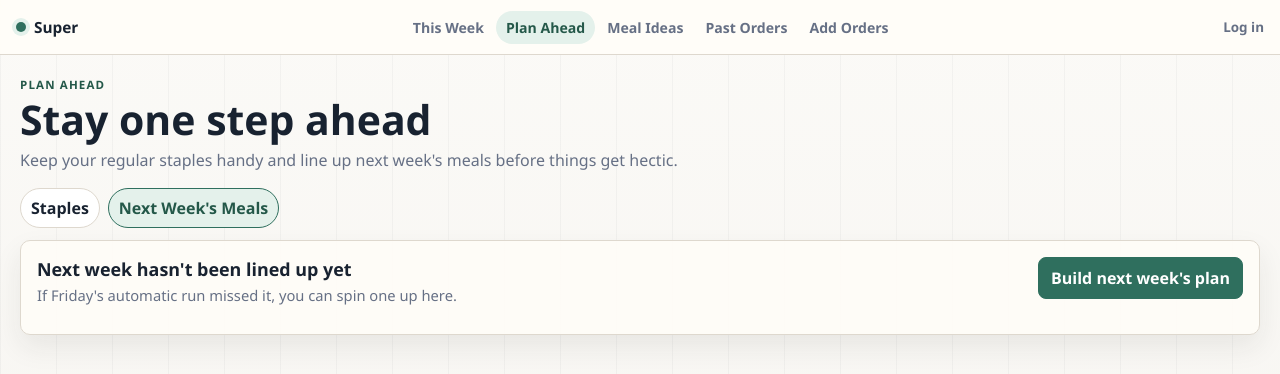
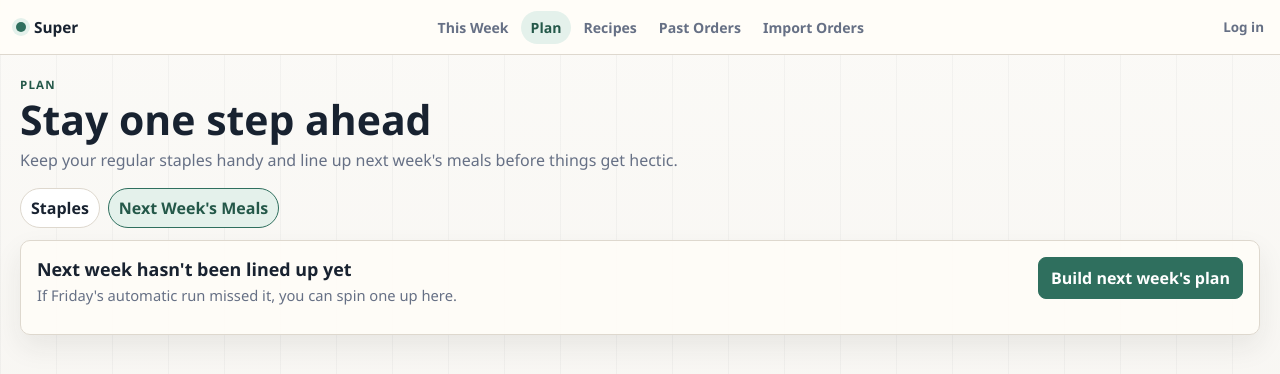
Before and after one commit to admo26/super, a Next.js app: page /cadence in a window 1280 px wide. Shown: the top 374 px of the page. Built offline with nearby package versions, Linux system fonts and the light colour scheme; no server answers; the database is empty.

Commit message:
Restore shorter page labels

```diff
--- a/app/cadence/page.tsx
+++ b/app/cadence/page.tsx
@@ -51,7 +51,7 @@ export default async function CadencePage({ searchParams }: CadencePageProps) {
       {error ? <section className="notice-banner notice-banner--error">{error}</section> : null}
       <section className="page-header">
         <div>
-          <p className="page-kicker">Plan Ahead</p>
+          <p className="page-kicker">Plan</p>
           <h1>Stay one step ahead</h1>
           <p className="page-summary">
             Keep your regular staples handy and line up next week&apos;s meals before things get hectic.
--- a/app/import/page.tsx
+++ b/app/import/page.tsx
@@ -127,7 +127,7 @@ export default function ImportPage() {
     <main className="page-shell">
       <section className="page-header">
         <div>
-          <p className="page-kicker">Add Orders</p>
+          <p className="page-kicker">Import Orders</p>
           <h1>Bring in a past shop</h1>
           <p className="page-summary">
             Turn a supermarket PDF or screenshot into order history for easier planning later on.
--- a/app/layout.tsx
+++ b/app/layout.tsx
@@ -41,10 +41,10 @@ export default async function RootLayout({ children }: Readonly<{ children: Reac
                     This Week
                   </Link>
                   <Link className="site-link" href="/cadence">
-                    Plan Ahead
+                    Plan
                   </Link>
                   <Link className="site-link" href="/recipes">
-                    Meal Ideas
+                    Recipes
                   </Link>
                 </nav>
               }
--- a/app/nav-links.tsx
+++ b/app/nav-links.tsx
@@ -11,10 +11,10 @@ type NavLinksProps = {
 };
 
 const links = [
-  { href: "/cadence", label: "Plan Ahead" },
-  { href: "/recipes", label: "Meal Ideas" },
+  { href: "/cadence", label: "Plan" },
+  { href: "/recipes", label: "Recipes" },
   { href: "/history", label: "Past Orders" },
-  { href: "/import", label: "Add Orders" }
+  { href: "/import", label: "Import Orders" }
 ];
 
 export function NavLinks({ isAuthenticated }: NavLinksProps) {
--- a/app/recipes/page.tsx
+++ b/app/recipes/page.tsx
@@ -8,7 +8,7 @@ export default async function RecipesPage() {
     <main className="page-shell">
       <section className="page-header">
         <div>
-          <p className="page-kicker">Meal Ideas</p>
+          <p className="page-kicker">Recipes</p>
           <h1>Your regular dinner rotation</h1>
           <p className="page-summary">
             The meals you come back to, ready to use when planning the week ahead.
```
